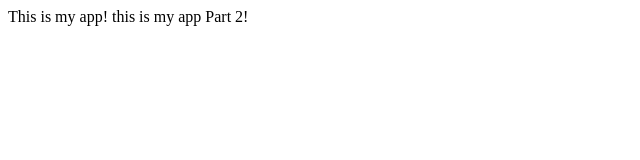
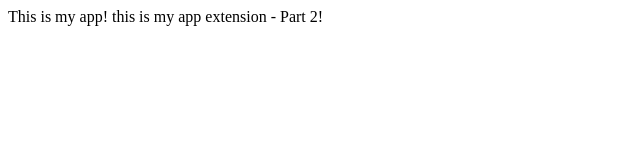
Before and after one commit to cmarotti/Git_Tutorial, a plain HTML site: page index.html in a window 1280 px wide. Shown: the full height of the page, 0-640 px from the left. Drawn offline with Linux system fonts and the light colour scheme.

Commit message:
added app_part2

```diff
--- a/index.html
+++ b/index.html
@@ -6,7 +6,7 @@
 </head>
 <body>
         This is my app!
-        this is my app Part 2!
+        this is my app extension - Part 2!
 </body>
 
 </html>
```
